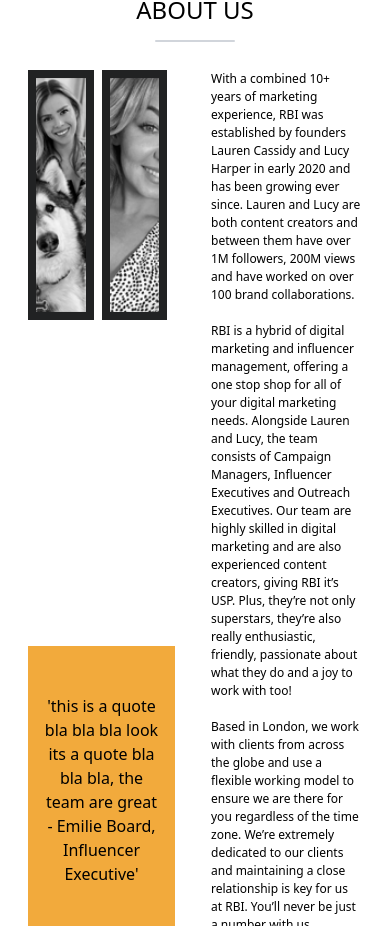
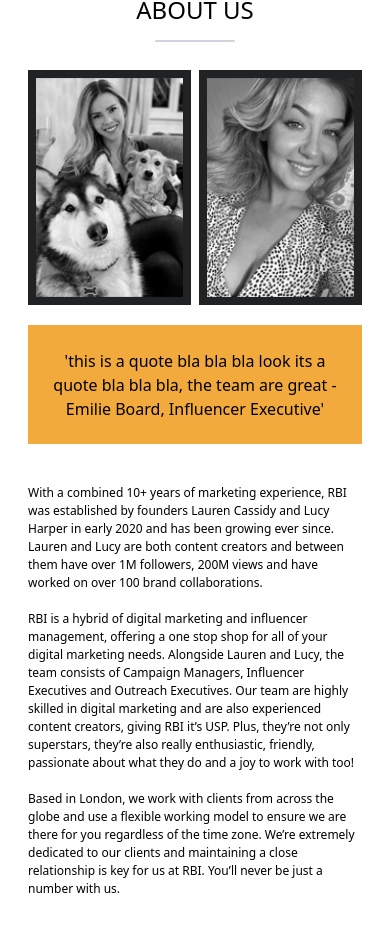
Before and after one commit to icecreamwebdev/rbiV3, a Next.js app: page /about in a window 390 px wide. Shown: the part 642-1568 px from the top of the page. Built offline with nearby package versions, Linux system fonts and the light colour scheme.

Commit message:
finish slider thing

```diff
--- a/components/About/AboutUs.js
+++ b/components/About/AboutUs.js
@@ -50,28 +50,28 @@ const AboutUs = () => {
         <div className='w-20 flex justfiy-center h-0.5 rounded bg-gray-300 m-auto mt-0 pt-0'></div>
 
 
-        <div className='w-full h-full  mt-7 flex'>
+        <div className='w-full h-full  mt-7 flex flex-col md:flex-row'>
 
 
 
 
-            <div className='flex-col w-1/2 pr-5 flex items-between justify-between' >
+            <div className='flex-col w-full md:w-1/2 md:pr-5 flex items-between justify-between' >
 
         <div className='flex w-full h-[250px]  mb-5'>
 
 
 
-        <div className='flex w-full h-full bg-primary p-2 mr-2' onMouseEnter={debouncedHandleMouseEnter}
+        <div className='flex w-full h-full bg-primary p-2 mr-2 justify-center' onMouseEnter={debouncedHandleMouseEnter}
       onMouseLeave={handlOnMouseLeave} onClick={handleFLip1}>
 
 <ReactCardFlip isFlipped={isFlipped1} flipDirection="vertical">
 
-<div className='flex w-full h-full'  >
+<div className='flex w-full h-full justify-center' >
     <Image src='/founder1.png' width='250' height='250' objectFit='cover'/>
     </div>
 
 
-    <div className='flex w-full h-full' >
+    <div className='flex w-full h-full justify-center' >
     <Image src='/founder2.png' width='250' height='250' objectFit='cover'/>
     <div className='absolute w-full h-full bg-alt text-white text-center justify-center flex-col items-center flex m-auto' >
         <h2 className='font-bold mb-2'>Lauren Cassidy</h2>
@@ -98,7 +98,7 @@ const AboutUs = () => {
 
 
 
-<div className='flex w-full h-full bg-primary p-2 mr-2' onMouseEnter={debouncedHandleMouseEnter1}
+<div className='flex w-full h-full bg-primary p-2 md:mr-0 justify-center' onMouseEnter={debouncedHandleMouseEnter1}
       onMouseLeave={handlOnMouseLeave1} onClick={handleFLip2}>
 <ReactCardFlip isFlipped={isFlipped2} flipDirection="vertical">
 
@@ -128,13 +128,13 @@ const AboutUs = () => {
 
 
 
-        <div className='flex w-full h-1/3 bg-alt items-center text-center px-4'>
+        <div className='flex w-full h-1/3 bg-alt items-center text-center px-4 py-4'>
             'this is a quote bla bla bla look its a quote bla bla bla, the team are great - Emilie Board, Influencer Executive'
             </div>
 
             </div>
 
-                <div className='flex w-1/2 xl:text-sm text-xs lg:text-tiny pl-4'>
+                <div className='flex w-full mt-10 md:mt-0 md:w-1/2 xl:text-sm text-xs lg:text-tiny p-0 md:pl-4'>
                 <p>With a combined 10+ years of marketing experience, RBI was established
 by founders Lauren Cassidy and Lucy Harper in early 2020 and has been
 growing ever since. Lauren and Lucy are both content creators and
```
